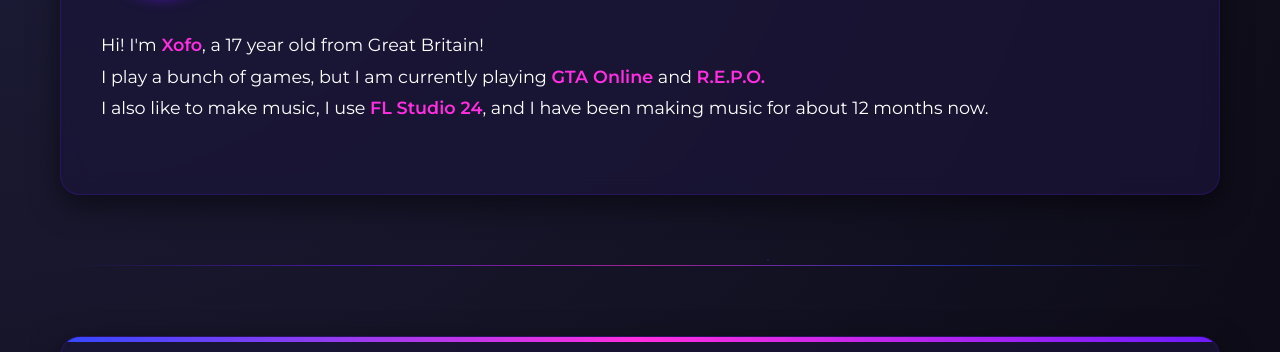
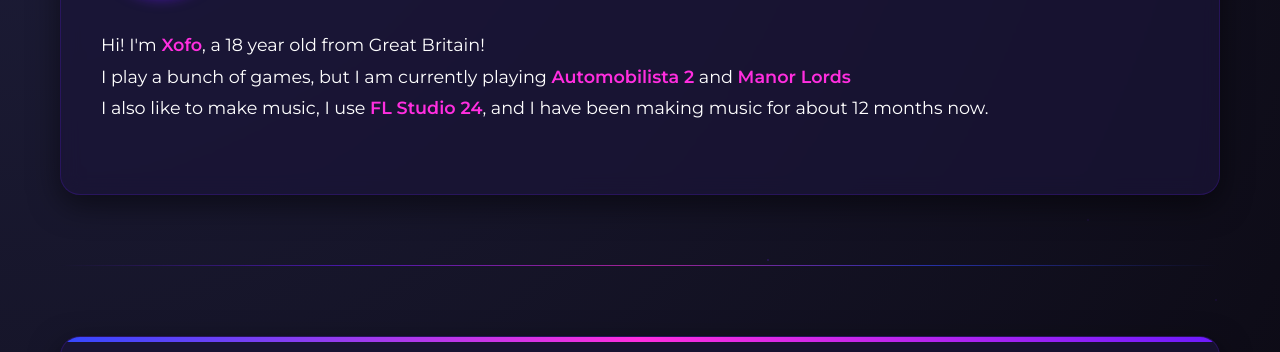
Before and after one commit to notxofo/notxofo.github.io, a plain HTML site: page index.html in a window 1280 px wide. Shown: the part 380-732 px from the top of the page. Drawn offline with Linux system fonts and the light colour scheme.

Commit message:
Update index.html

```diff
--- a/index.html
+++ b/index.html
@@ -478,8 +478,8 @@
                 </div>
 
                 <div class="bio-content">
-                    <p>Hi! I'm <span class="highlight">Xofo</span>, a 17 year old from Great Britain!</p>
-                    <p>I play a bunch of games, but I am currently playing <span class="highlight">GTA Online</span> and <span class="highlight">R.E.P.O.</span></p>
+                    <p>Hi! I'm <span class="highlight">Xofo</span>, a 18 year old from Great Britain!</p>
+                    <p>I play a bunch of games, but I am currently playing <span class="highlight">Automobilista 2</span> and <span class="highlight">Manor Lords</span></p>
                     <p>I also like to make music, I use <span class="highlight">FL Studio 24</span>, and I have been making music for about 12 months now.</p>
                 </div>
             </section>
```
